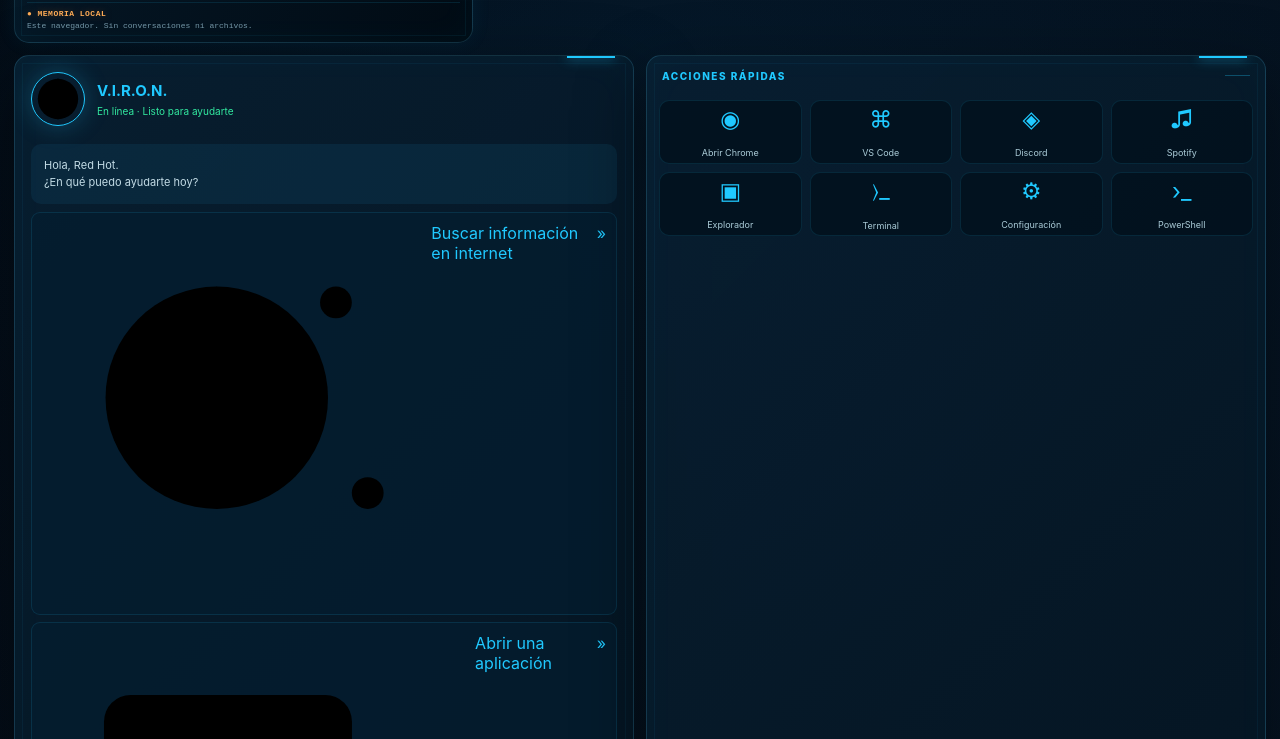
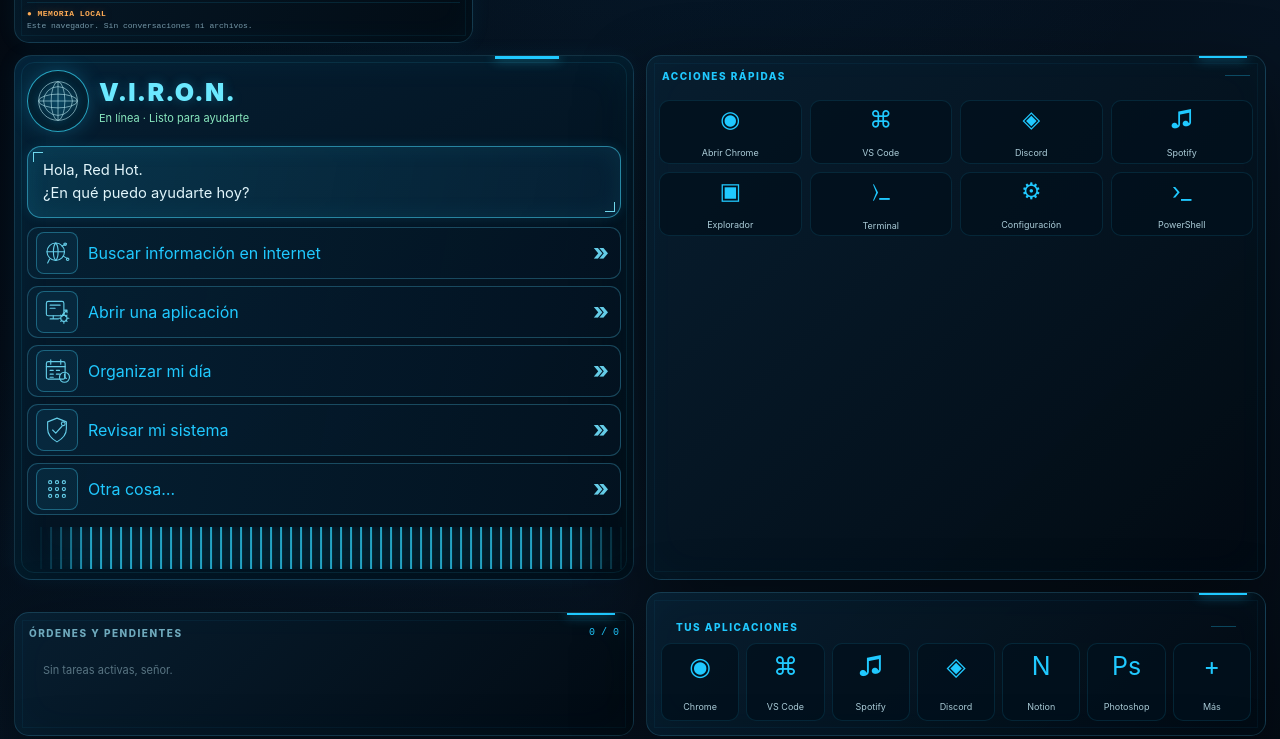
Before and after one commit to moinformaticagrupo-arch/V.I.R.O.N., a plain HTML site: page index.html in a window 1280 px wide. Shown: the part 908-1647 px from the top of the page. Drawn offline with Linux system fonts and the light colour scheme; no server answers.

Commit message:
Update styles.css

```diff
--- a/styles.css
+++ b/styles.css
@@ -3822,3 +3822,31 @@ body.kids-mode button { min-height: 52px; }
   .dashboard-card > strong { font-size: 15px; }
   .dashboard-agent #agentState { font-size: 13px; }
 }
+
+/* Assistant panel follows the supplied holographic control-panel reference. */
+.assistant-panel { position: relative; padding: 14px 12px 10px; border-radius: 18px; background: linear-gradient(150deg, rgba(5, 31, 51, .98), rgba(2, 12, 22, .98)); box-shadow: inset 0 0 40px rgba(21, 178, 222, .07), 0 0 20px rgba(20, 146, 193, .08); }
+.assistant-panel::before { inset: 6px; border-color: rgba(52, 199, 234, .11); border-radius: 13px; }
+.assistant-panel::after { right: 12%; width: 64px; height: 3px; box-shadow: 0 0 12px rgba(45,220,255,.75); }
+.assistant-head { position: relative; z-index: 1; min-height: 58px; gap: 10px; }
+.assistant-orb { position: relative; flex: 0 0 62px; width: 62px; height: 62px; padding: 5px; border: 1px solid rgba(53,221,255,.72); border-radius: 50%; color: var(--cyan-bright); background: radial-gradient(circle, rgba(22,169,215,.2), rgba(2,17,29,.78) 68%); box-shadow: 0 0 20px rgba(32,201,255,.25), inset 0 0 14px rgba(32,201,255,.16); }
+.assistant-orb svg { width: 100%; height: 100%; fill: none; stroke: currentColor; stroke-width: 1; opacity: .88; filter: drop-shadow(0 0 4px rgba(32,201,255,.7)); }
+.assistant-head strong { display: block; color: #6be9ff; font-size: clamp(17px, 2vw, 25px); font-weight: 900; letter-spacing: .05em; text-shadow: 0 0 12px rgba(32,201,255,.3); }
+.assistant-head small { display: block; margin-top: 4px; color: #88e6bd; font-size: clamp(8px, .95vw, 11px); line-height: 1.3; }
+.assistant-bubble { position: relative; z-index: 1; min-height: 72px; display: flex; flex-direction: column; justify-content: center; margin: 14px 0 9px; padding: 12px 15px; border: 1px solid rgba(69,213,245,.54); border-radius: 14px; color: #e1f5fb; background: linear-gradient(100deg, rgba(21,129,165,.25), rgba(7,37,59,.74)); box-shadow: inset 0 0 25px rgba(49,209,247,.08), 0 0 12px rgba(32,201,255,.13); font-size: clamp(11px, 1.15vw, 15px); line-height: 1.55; }
+.assistant-bubble::before, .assistant-bubble::after { content: ""; position: absolute; width: 10px; height: 10px; border-color: #7beaff; border-style: solid; opacity: .9; }
+.assistant-bubble::before { top: 5px; left: 5px; border-width: 1px 0 0 1px; }
+.assistant-bubble::after { right: 5px; bottom: 5px; border-width: 0 1px 1px 0; }
+.assistant-actions { position: relative; z-index: 1; display: grid; gap: 7px; }
+.assistant-actions button { display: grid; grid-template-columns: 43px minmax(0,1fr) 22px; align-items: center; gap: 9px; min-height: 51px; padding: 4px 8px; border: 1px solid rgba(62,158,190,.38); border-radius: 11px; color: #a7d5e5; background: linear-gradient(100deg, rgba(5,32,51,.92), rgba(3,19,33,.9)); text-align: left; font-size: clamp(9px, 1.05vw, 13px); transition: border-color .18s ease, background .18s ease, box-shadow .18s ease, color .18s ease; }
+.assistant-actions button svg { display: block; width: 42px; height: 42px; padding: 5px; border: 1px solid rgba(54,176,208,.45); border-radius: 8px; fill: none; stroke: #64cce7; stroke-width: 1.8; stroke-linecap: round; stroke-linejoin: round; background: rgba(15,82,111,.2); }
+.assistant-actions .assistant-action-label { min-width: 0; line-height: 1.25; }
+.assistant-actions .assistant-chevron { color: #64cce7; font-size: 23px; font-weight: 800; line-height: 1; text-align: center; }
+.assistant-actions button:hover, .assistant-actions button:focus-visible { color: #e8fbff; border-color: rgba(102,231,255,.95); background: linear-gradient(100deg, rgba(14,105,135,.55), rgba(4,31,49,.96)); box-shadow: inset 0 0 16px rgba(54,205,240,.12), 0 0 16px rgba(49,205,240,.22); outline: none; }
+.assistant-actions button:hover svg, .assistant-actions button:focus-visible svg { stroke: #a0f3ff; border-color: #58daf8; }
+.assistant-actions button:hover .assistant-chevron, .assistant-actions button:focus-visible .assistant-chevron { color: #9cf2ff; text-shadow: 0 0 10px rgba(56,218,250,.85); }
+.assistant-panel .waveform { position: relative; z-index: 1; height: 42px; margin: 12px 2px 0; opacity: .95; background: repeating-linear-gradient(90deg, transparent 0 4px, rgba(47,204,242,.82) 4px 6px, transparent 6px 10px); mask-image: linear-gradient(90deg, transparent, black 9%, black 91%, transparent); filter: drop-shadow(0 0 5px rgba(38,202,239,.55)); }
+@media (max-width: 480px) {
+  .assistant-panel { padding: 12px 10px 8px; }
+  .assistant-orb { flex-basis: 54px; width: 54px; height: 54px; }
+  .assistant-actions button { min-height: 48px; grid-template-columns: 42px minmax(0,1fr) 20px; }
+}
```
